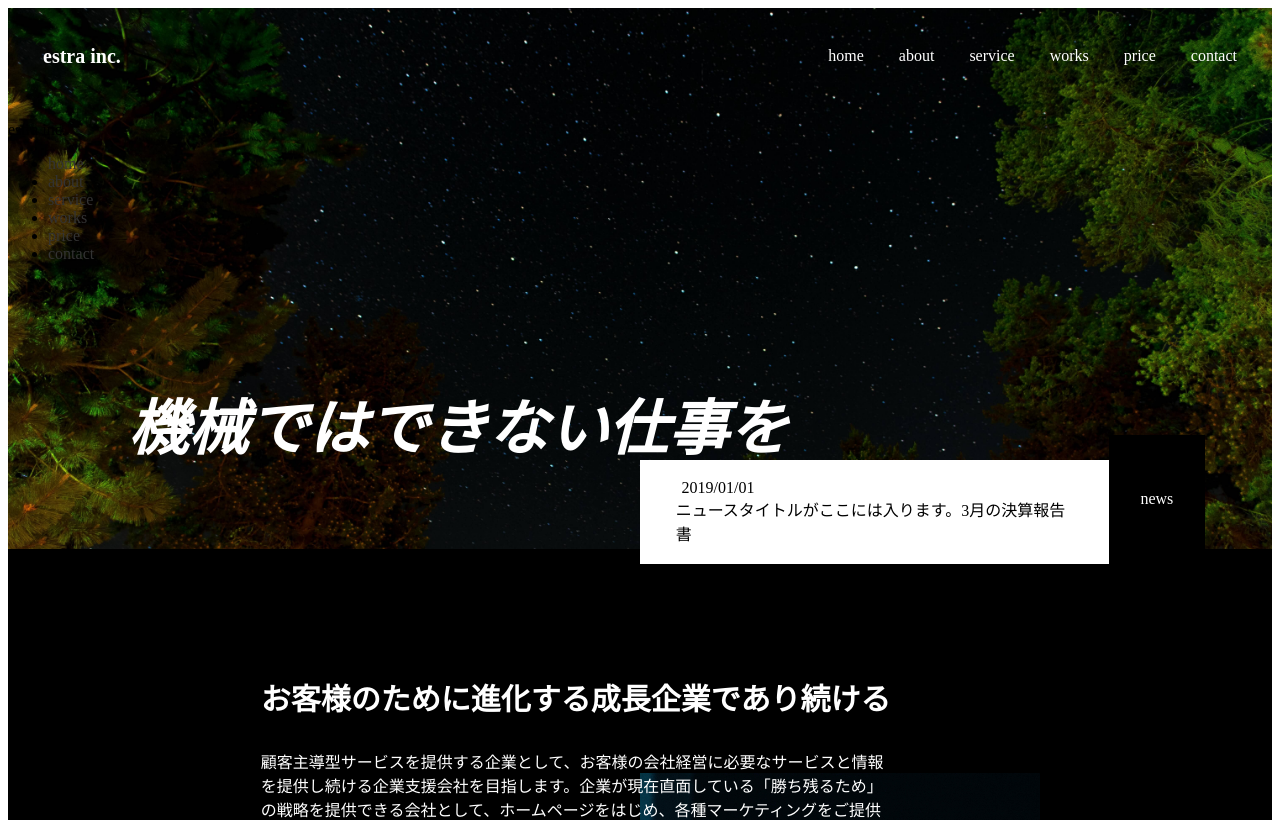
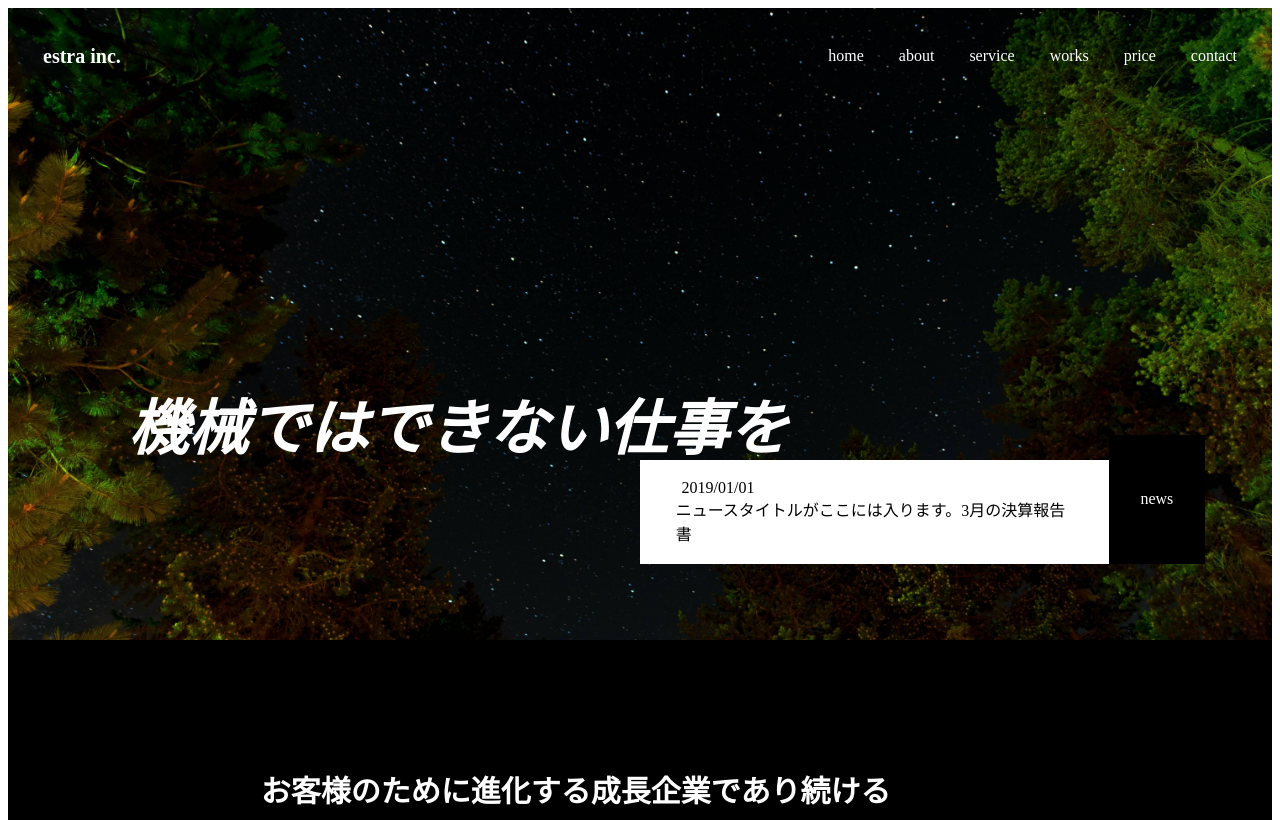
Before and after one commit to yuka1007/lp3-vue, a Vue app: page / in a window 1280 px wide. Shown: the top 820 px of the page. Built offline with nearby package versions, Linux system fonts and the light colour scheme.

Commit message:
recreate

```diff
--- a/src/App.vue
+++ b/src/App.vue
@@ -2,7 +2,7 @@
 <template>
   <div id="app">
     <CommonHeader></CommonHeader>
-     <div id="firstview">
+     <div class="firstview">
       <p class="catchcopy">機械ではできない仕事を</p>
       <div class="news-flex">
         <div class="news-content">
@@ -202,14 +202,7 @@ input, select {
 }
 /*ここまでがリセットcss*/
 
-#firstview {
-  height: 120px;
-  background: (./assets/eyecatch.jpg);
-  background-size: cover;
-  background-position: center;
-  position: center;
-  z-index: 999;
-}
+
 
 .catchcopy {
   position: absolute;
@@ -335,7 +328,7 @@ input, select {
 }
 
 .service-img_second {
-  margin: 0% 20% -10% -10%;
+  margin: 0% 10% -20% 3%;
 }
 
 .service-content_inner {
--- a/src/components/CommonHeader.vue
+++ b/src/components/CommonHeader.vue
@@ -20,27 +20,6 @@
          <span></span>
        </div>
        <nav class="menu-content" :class="{'open':isClass}">
-        <p class="menu-title">estra inc.</p>
-        <ul class="menu-content_inner">
-          <li>
-            <a href="#">home</a>
-          </li>
-          <li>
-            <a href="#">about</a>
-          </li>
-          <li>
-            <a href="#">service</a>
-          </li>
-          <li>
-            <a href="#">works</a>
-          </li>
-          <li>
-            <a href="#">price</a>
-          </li>
-          <li>
-            <a href="#">contact</a>
-          </li>
-       </ul>
       </nav>
      </div>
   </header>
@@ -195,42 +174,6 @@ body {
     top: 20px;
     transform: rotate(-45deg);
   }
-  .menu-content {
-    display: block;
-    width: calc(100% - 80px);
-    height: 100%;
-    text-align: center;
-    transition: 0.2s;
-    position: fixed;
-    top: 0;
-    left: calc(-100% - 80px);
-    background: #2222;
-    color: #333333;
-    box-shadow: 80px 0 rgba(38, 98, 213, 0.3);
-    z-index: 20;
-  }
-  .menu-content .menu-title {
-    margin: 40px 20px;
-    font-size: 2.2rem;
-    color: #333333;
-    text-align: left;
-    font-weight: bold;
-  }
-  .menu-content li a {
-    color: #333333;
-    margin: 15px;
-    padding: 5px;
-    border-bottom: 0.5px solid #2662d5;
-    text-decoration: none;
-    display: block;
-  }
-  .menu-content li {
-    width: 100%;
-    text-align: left;
-  }
-  .menu-content.open {
-    left: 0;
-  }
 };
 
 #firstview {
```
